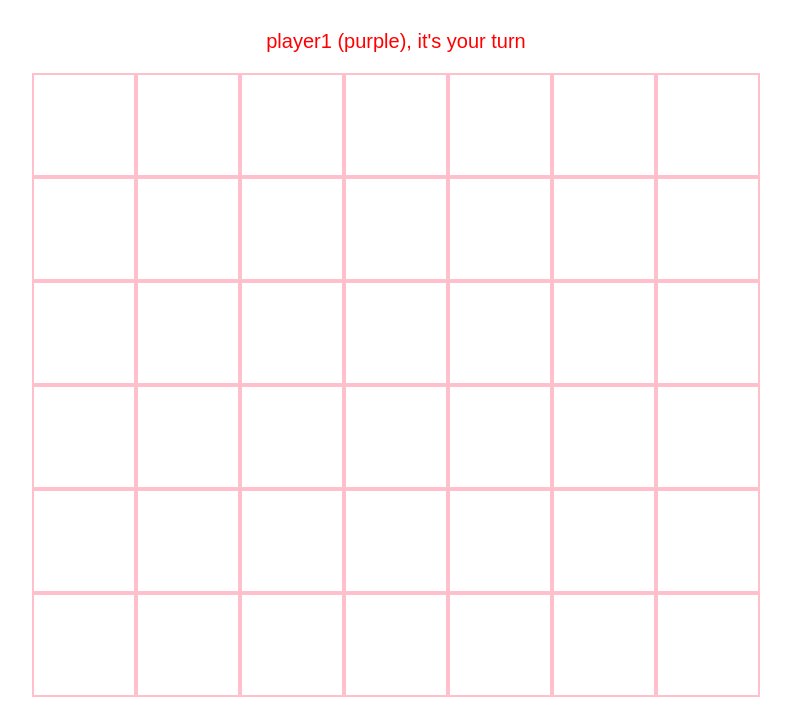
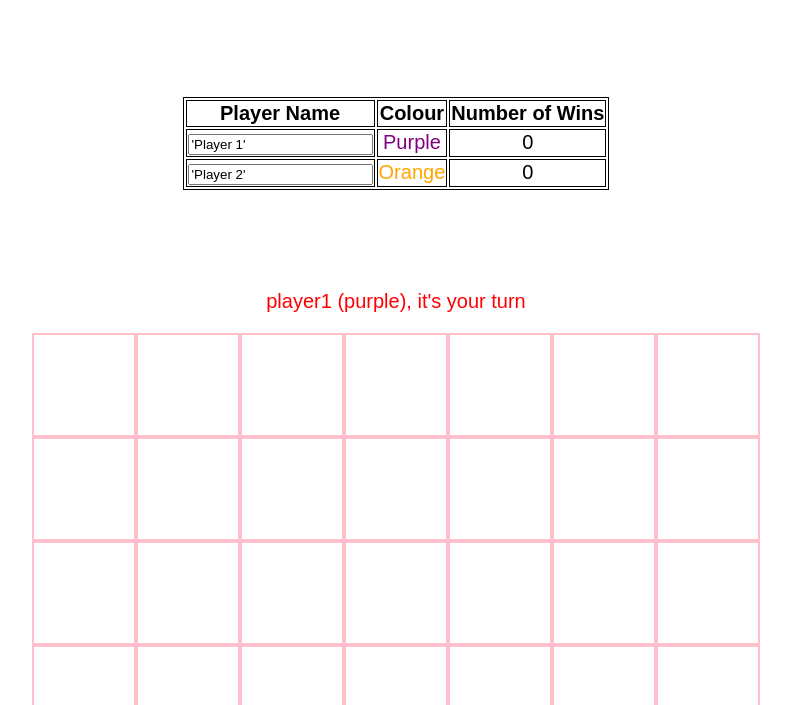
Before and after one commit to MeganBower/Academy_Mini_Project, a website: page Connect_Four/index.html in a window 1280 px wide. Shown: the part 95-800 px from the top of the page, without its empty margins (244-1035 px from the left). Drawn offline with Linux system fonts and the light colour scheme.

Commit message:
added table display and stored player wins

```diff
--- a/Connect_Four/academy.js
+++ b/Connect_Four/academy.js
@@ -118,6 +118,8 @@ function checkWinnerDiagonalDown() {
     }
     return winner
 }
+let player1Wins = 0
+let player2Wins = 0
 
 function checkWinner() {
     let winner = [checkWinnerRow(), checkWinnerColumn(), checkWinnerDiagonalUp(), checkWinnerDiagonalDown()]
@@ -125,15 +127,25 @@ function checkWinner() {
     console.log(winner)
 
     if (winner.includes('purple')) {
+        player1Wins++
         return 'purple'
     }
     if (winner.includes('orange')) {
+        player2Wins++
         return 'orange'
     }
     //checking all entries are not null
     if (board.every(entry => entry.includes(null) === false) === true) {
         return 'nobody'
     }
+}
+
+function storePlayer1Wins(){
+    return player1Wins
+}
+
+function storePlayer2Wins(){
+    return player2Wins
 }
 
 // Set the game state back to its original state to play another game.
@@ -161,10 +173,13 @@ if (typeof exports === 'object') {
     // environments that support module.exports, like Node.
     module.exports = {
         takeTurn,
-        playersTurn,
+        playerTurnName,
+        playerTurnColour,
         checkWinner,
         resetGame,
         getBoard,
+        storePlayer1Wins,
+        storePlayer2Wins,
     }
 } else {
     console.log("Running in Browser")
--- a/Connect_Four/connectors.js
+++ b/Connect_Four/connectors.js
@@ -75,7 +75,8 @@ function positionClick(rowIndex, columnIndex, event) {
         if (typeof winner !== "string" || !["purple", "orange", "nobody"].includes(winner)) {
             throw "Expecting 'checkWinner' to return null or one of the strings 'noughts', 'crosses' or 'nobody'. Actually received: " + winner;
         }
-
+        document.getElementById("player1-wins").innerText = storePlayer1Wins()
+        document.getElementById("player2-wins").innerText = storePlayer2Wins()
         const winnerName = document.getElementById("winner-name");
         const player = playerTurnName()
         const winningPlayer = (player === 'player1') ? 'player2' : 'player1'
@@ -125,6 +126,8 @@ window.onload = function () {
     playerName.innerText = player + ' (' + colour + ')'
     const playerDisplay = document.getElementById("player-turn-display");
     playerDisplay.style.display = "block"
+    document.getElementById("player1-wins").innerText = '0'
+    document.getElementById("player2-wins").innerText = '0'
 }
 
 if (typeof exports === 'object') {
--- a/Connect_Four/index.html
+++ b/Connect_Four/index.html
@@ -9,9 +9,27 @@
 
 <body>
      <h1>Connect 4!</h1>
+     <p>
+     <table id="table-display">
+          <tr>
+               <th>Player Name</th>
+               <th>Colour</th>
+               <th>Number of Wins</th>
+          </tr>
+          <tr>
+               <td><input id="player1-Name" type="text" value="'Player 1'" style="font-family: Copperplate, Fantasy"></td>
+               <td style="color:purple" >Purple</td>
+               <td> <span id="player1-wins"></span> </td>
+          </tr>
+          <tr>
+               <td><input id="player2-Name" type="text" value="'Player 2'" style="font-family: Copperplate, Fantasy"></td>
+               <td style="color:orange" >Orange</td>
+               <td> <span id="player2-wins"></span> </td>
+          </tr>
+     </table>
+     </p>
      <p id="winner-display">The winner is <span id="winner-name"></span></p>
      <p id="column-full-display">column full, try elsewhere</p>
-     <!-- <p id="first-player-display">Player 1, it's your turn</p> -->
      <p id="player-turn-display"><span id="player-name"></span>, it's your turn</p>
      <div id="gameBoard">
           <div class="row" id="row-0">
--- a/Connect_Four/main.css
+++ b/Connect_Four/main.css
@@ -1,6 +1,18 @@
 #gameBoard {
     width: 730px;
     cursor: pointer;
+    display: center;
+    margin-left: auto;
+    margin-right: auto;
+}
+
+table, th, td {
+    text-align: center;
+    color: black;
+    border:1px solid black;
+    /* font-family: "Courier New", Monospace; */
+    font-family: Copperplate, Fantasy;
+    font-size: 20px;
     display: center;
     margin-left: auto;
     margin-right: auto;
```
